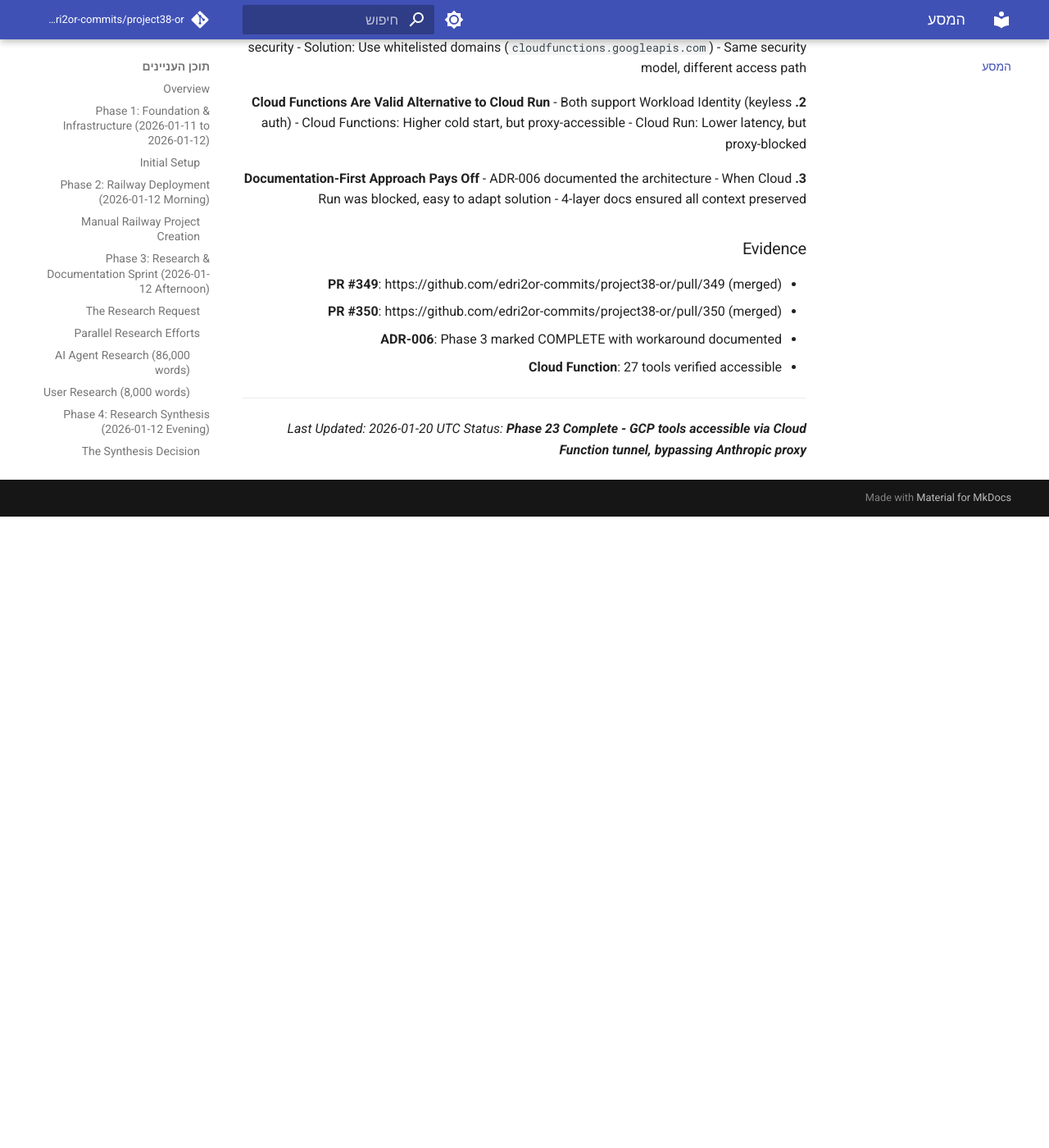
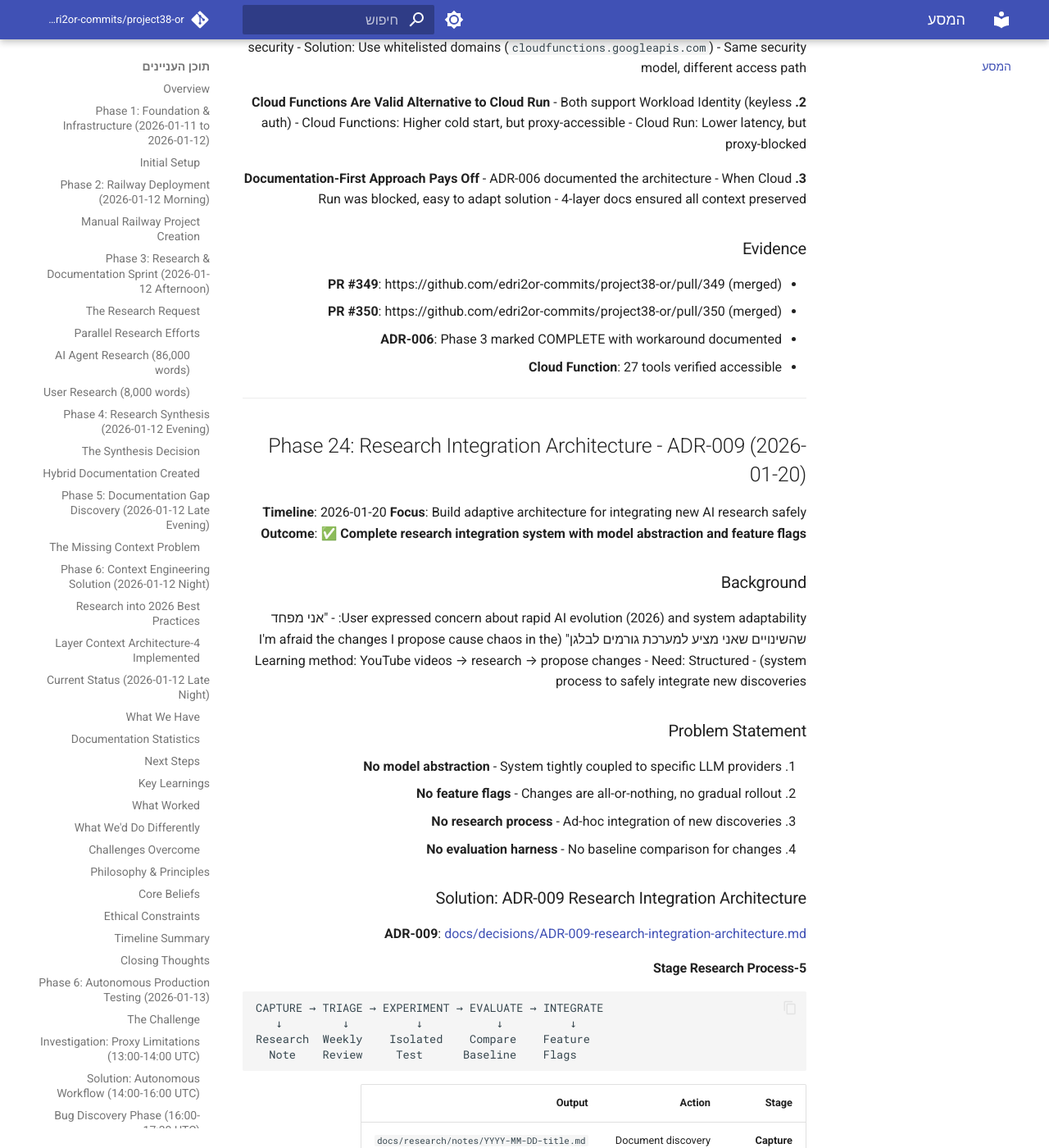
Before and after one commit to edri2or-commits/project38-or, an MkDocs documentation site: the page built from docs/JOURNEY.md, in a window 1280 px wide and 1400 px high, scrolled down 97502 px. Shown: the whole window at 82% size. Built offline with MkDocs 1.6.1 and Material for MkDocs 9.7.7, drawn with Linux system fonts in a browser that asks for light colours; comment, search, counter and statistics services are not loaded; before the commit the page ends 98132 px from its top, so only the background shows below that; some of the changed text lies outside the part shown.

Commit message:
docs(journey): add Phase 24 - ADR-009 Research Integration Architecture (#356)
Co-authored-by: Claude <noreply@anthropic.com>

````diff
--- a/docs/JOURNEY.md
+++ b/docs/JOURNEY.md
@@ -4192,5 +4192,153 @@ def _gcp_secret_list(self) -> dict:
 
 ---
 
+## Phase 24: Research Integration Architecture - ADR-009 (2026-01-20)
+
+**Timeline**: 2026-01-20
+**Focus**: Build adaptive architecture for integrating new AI research safely
+**Outcome**: ✅ **Complete research integration system with model abstraction and feature flags**
+
+### Background
+
+User expressed concern about rapid AI evolution (2026) and system adaptability:
+- "אני מפחד שהשינויים שאני מציע למערכת גורמים לבלגן" (I'm afraid the changes I propose cause chaos in the system)
+- Learning method: YouTube videos → research → propose changes
+- Need: Structured process to safely integrate new discoveries
+
+### Problem Statement
+
+1. **No model abstraction** - System tightly coupled to specific LLM providers
+2. **No feature flags** - Changes are all-or-nothing, no gradual rollout
+3. **No research process** - Ad-hoc integration of new discoveries
+4. **No evaluation harness** - No baseline comparison for changes
+
+### Solution: ADR-009 Research Integration Architecture
+
+**ADR-009**: [docs/decisions/ADR-009-research-integration-architecture.md](../decisions/ADR-009-research-integration-architecture.md)
+
+#### 5-Stage Research Process
+
+```
+CAPTURE → TRIAGE → EXPERIMENT → EVALUATE → INTEGRATE
+   ↓         ↓          ↓           ↓          ↓
+Research  Weekly    Isolated    Compare    Feature
+  Note    Review     Test      Baseline    Flags
+```
+
+| Stage | Action | Output |
+|-------|--------|--------|
+| **Capture** | Document discovery | `docs/research/notes/YYYY-MM-DD-title.md` |
+| **Triage** | Classify impact | Spike / ADR / Backlog / Discard |
+| **Experiment** | Run isolated test | `experiments/exp_NNN_description/` |
+| **Evaluate** | Compare to baseline | ADOPT / REJECT / NEEDS_MORE_DATA |
+| **Integrate** | Gradual rollout | Feature flags (10% → 50% → 100%) |
+
+#### Model Provider Abstraction
+
+Created `src/providers/` module (550 lines):
+
+```python
+# Abstract interface for swappable LLM backends
+class ModelProvider(ABC):
+    @abstractmethod
+    async def complete(self, messages, **kwargs) -> ModelResponse: ...
+
+    @abstractmethod
+    async def stream(self, messages, **kwargs) -> AsyncIterator[str]: ...
+
+# Singleton registry for runtime switching
+ModelRegistry.register("claude", ClaudeProvider())
+ModelRegistry.set_default("claude")
+```
+
+**Files Created**:
+- `src/providers/base.py` - ModelProvider interface (223 lines)
+- `src/providers/registry.py` - Provider registry (163 lines)
+- `src/providers/__init__.py` - Module exports
+
+#### Feature Flags System
+
+Created `src/config/` module (300 lines):
+
+```python
+# Percentage-based rollout with consistent hashing
+class FeatureFlags:
+    @classmethod
+    def is_enabled(cls, flag_name: str) -> bool: ...
+
+    @classmethod
+    def is_enabled_for(cls, flag_name: str, identifier: str) -> bool:
+        # Uses SHA256 for consistent hash - same user always gets same result
+        ...
+```
+
+**Files Created**:
+- `src/config/feature_flags.py` - Feature flag system (281 lines)
+- `config/feature_flags.yaml` - Flag definitions (93 lines)
+
+#### Research Documentation
+
+**Files Created**:
+- `docs/research/README.md` - 5-stage process guide (205 lines)
+- `docs/research/templates/research-note.md` - Research note template (126 lines)
+- `experiments/README.md` - Experiment guidelines (207 lines)
+
+### Implementation
+
+**PR #355**: `feat(arch): implement ADR-009 Research Integration Architecture`
+
+| Metric | Value |
+|--------|-------|
+| Files changed | 17 |
+| Lines added | 2,290 |
+| Lines deleted | 53 |
+| Merge SHA | `40f8714` |
+
+### Decision Matrix
+
+For evaluating experiments:
+
+| Quality | Latency | Cost | Decision |
+|---------|---------|------|----------|
+| Better | Better | Better | **ADOPT** |
+| Better | Same | Same | **ADOPT** |
+| Same | Better | Same | **ADOPT** |
+| Worse | Any | Any | **REJECT** |
+| Mixed | Mixed | Mixed | **NEEDS_MORE_DATA** |
+
+### 4-Layer Documentation Status
+
+| Layer | File | Status |
+|-------|------|--------|
+| Layer 1 | `CLAUDE.md` | ✅ Updated - 8 ADR-009 references |
+| Layer 2 | `docs/decisions/ADR-009-*.md` | ✅ Created (10,399 bytes) |
+| Layer 3 | `docs/JOURNEY.md` | ✅ This entry (Phase 24) |
+| Layer 4 | `src/providers/`, `src/config/`, etc. | ✅ Created |
+
+### Key Learnings
+
+**1. Structured Process Reduces Chaos**
+- Research notes capture context before changes
+- Experiments isolate risk
+- Feature flags enable gradual rollout
+
+**2. Abstraction Enables Flexibility**
+- ModelProvider interface allows swapping LLMs
+- Feature flags allow A/B testing
+- Registry pattern enables runtime switching
+
+**3. Documentation-as-Infrastructure**
+- ADR captures WHY decisions were made
+- Research notes preserve learning context
+- Experiment templates ensure reproducibility
+
+### Evidence
+
+- **PR #355**: https://github.com/edri2or-commits/project38-or/pull/355 (merged)
+- **ADR-009**: [docs/decisions/ADR-009-research-integration-architecture.md](../decisions/ADR-009-research-integration-architecture.md)
+- **Commit**: `40f8714` (squash merge)
+
+---
+
 *Last Updated: 2026-01-20 UTC*
-*Status: **Phase 23 Complete - GCP tools accessible via Cloud Function tunnel, bypassing Anthropic proxy***
+*Status: **Phase 24 Complete - Research Integration Architecture implemented with model abstraction and feature flags***
````
